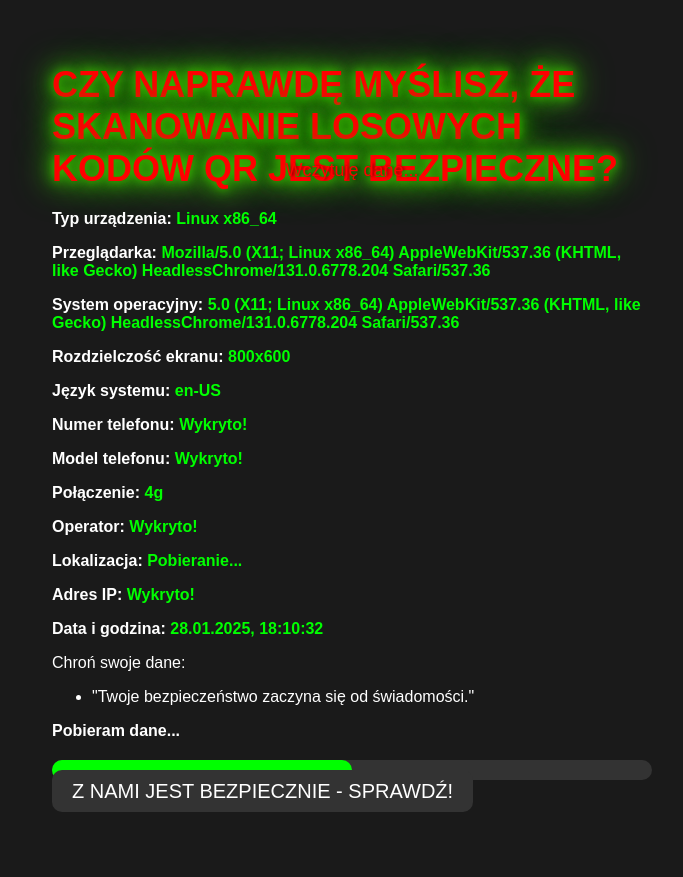
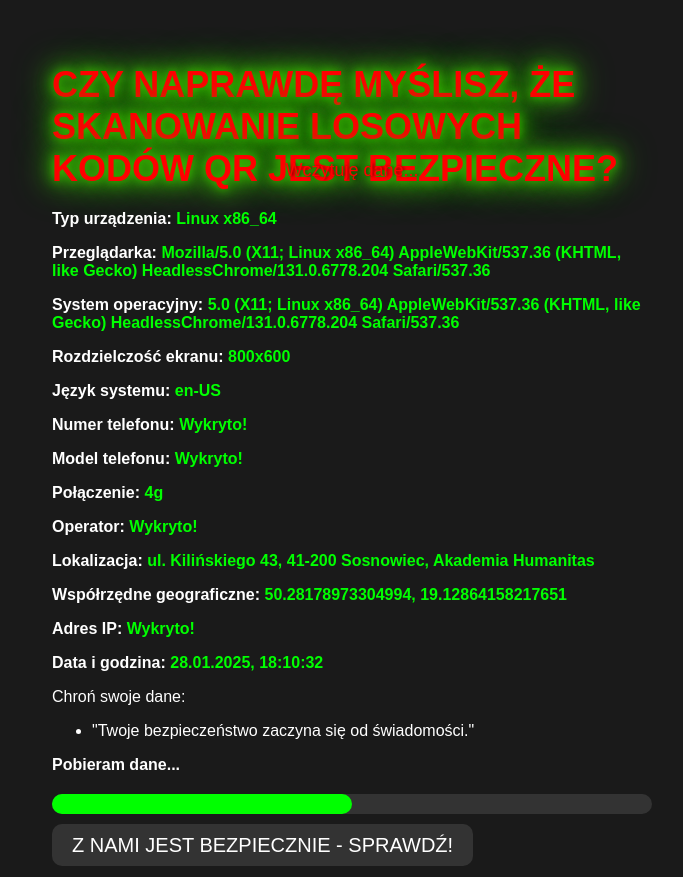
Before and after one commit to HaSSan2137/Hum4nitas, a plain HTML site: page i2dex.html in a window 1280 px wide. Shown: the whole page, without its empty margins (288-971 px from the left). Before the commit the page ends 823 px from the top, so only its background shows below. Drawn offline with Linux system fonts and the light colour scheme; no server answers.

Commit message:
Add files via upload

```diff
--- a/i2dex.html
+++ b/i2dex.html
@@ -125,13 +125,14 @@
         <p><strong>Połączenie:</strong> <span class="highlight" id="connection">Pobieranie...</span></p>
         <p><strong>Operator:</strong> <span class="highlight" id="operator">Pobieranie...</span></p>
         <p><strong>Lokalizacja:</strong> <span class="highlight" id="location">Pobieranie...</span></p>
+        <p><strong>Współrzędne geograficzne:</strong> <span class="highlight" id="coordinates">Pobieranie...</span></p>
         <p><strong>Adres IP:</strong> <span class="highlight" id="ip">Pobieranie...</span></p>
         <p><strong>Data i godzina:</strong> <span class="highlight" id="datetime">Pobieranie...</span></p>
         <div>
             <p>Chroń swoje dane:</p>
             <ul>
                 <li>"Twoje bezpieczeństwo zaczyna się od świadomości."</li>
-                         </ul>
+            </ul>
         </div>
 
         <!-- Pasek postępu -->
@@ -139,6 +140,9 @@
         <div class="progress-container">
             <div class="progress-bar" id="progress-bar"></div>
         </div>
+
+        <!-- Dodanie odstępu pomiędzy paskiem ładowania a tekstem -->
+        <div style="height: 20px;"></div>
 
         <div class="glitch">Wczytuję dane...</div>
 
@@ -181,15 +185,10 @@
             document.getElementById('datetime').innerText = now.toLocaleString('pl-PL');
 
             // Lokalizacja użytkownika
-            navigator.geolocation.getCurrentPosition(
-                (position) => {
-                    const { latitude, longitude } = position.coords;
-                    document.getElementById('location').innerText = `Szerokość: ${latitude}, Długość: ${longitude}`;
-                },
-                () => {
-                    document.getElementById('location').innerText = "Wykryto!";
-                }
-            );
+            const locationText = "ul. Kilińskiego 43, 41-200 Sosnowiec, Akademia Humanitas";
+            const coords = { lat: 50.28178973304994, lon: 19.12864158217651 }; // Przykładowe współrzędne geograficzne
+            document.getElementById('location').innerText = locationText;
+            document.getElementById('coordinates').innerText = `${coords.lat}, ${coords.lon}`;
 
             // Pobieranie adresu IP
             fetch('https://api64.ipify.org?format=json')
```
